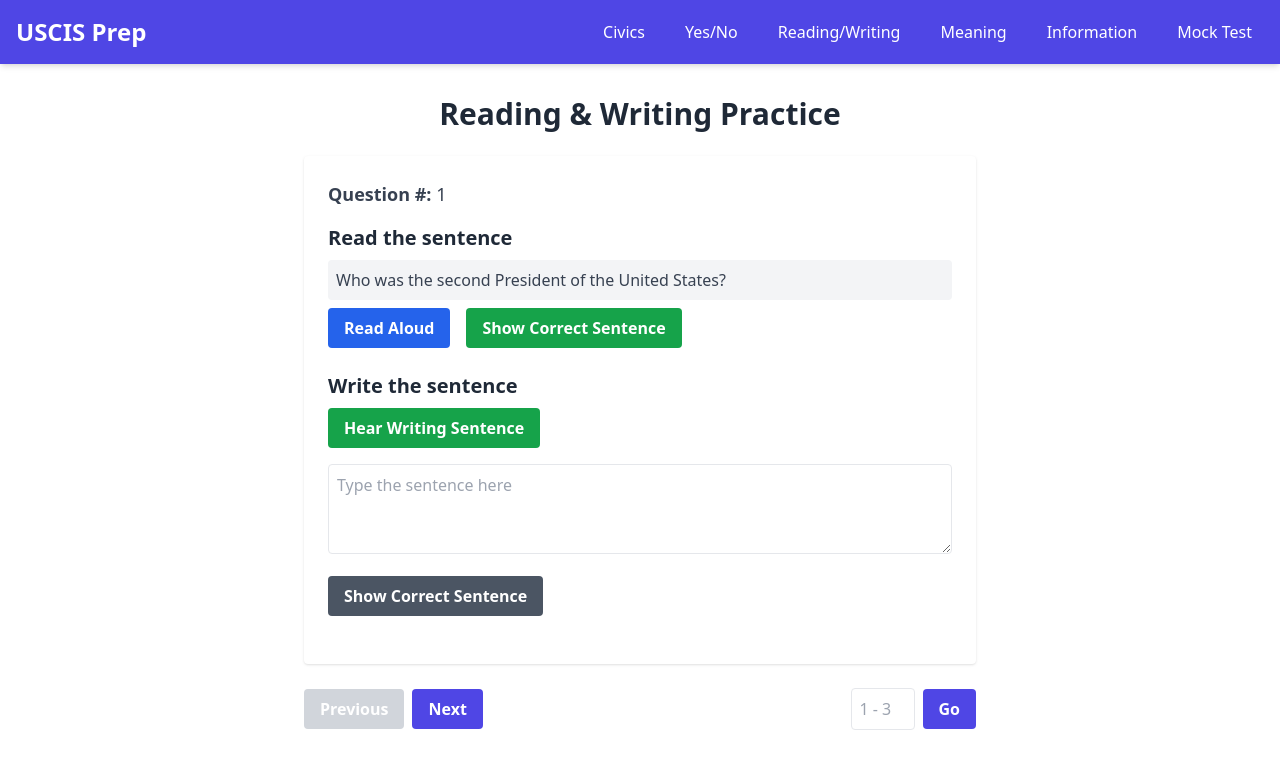
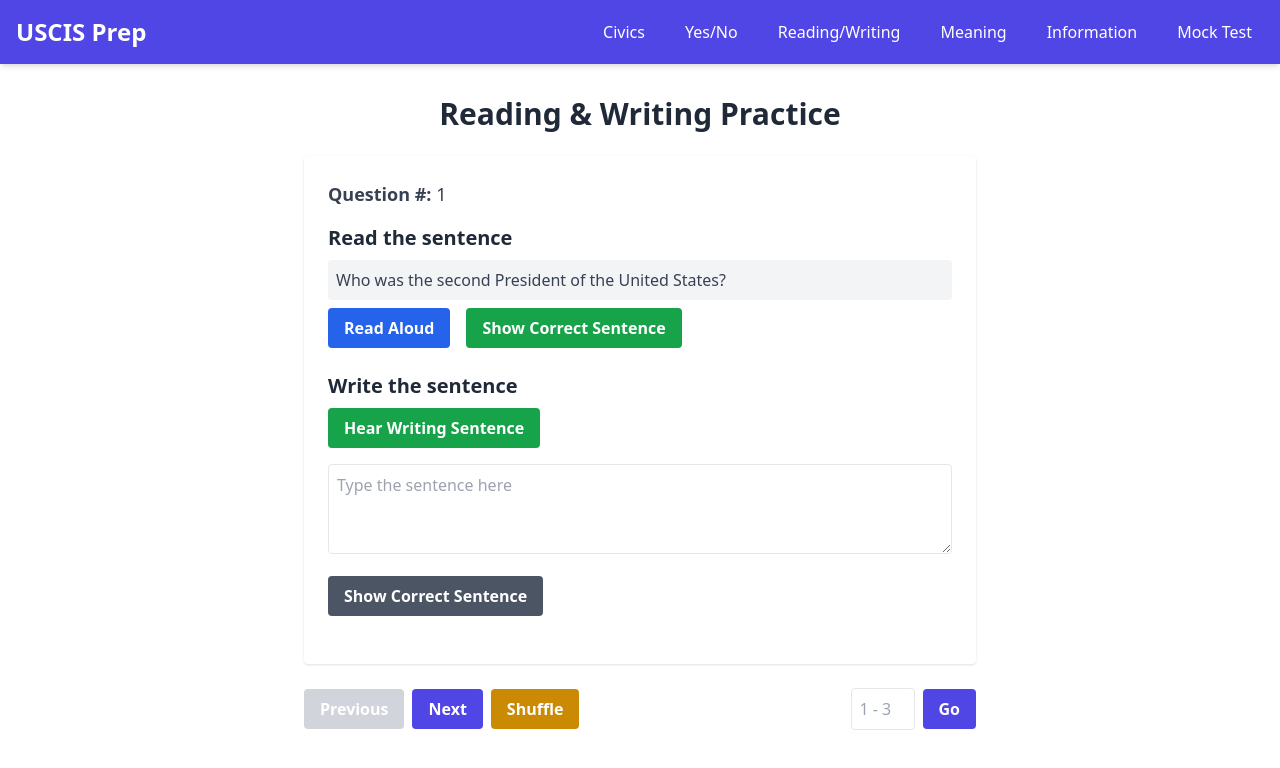
Before and after one commit to hhnguyen-20/us-citizenship-test, a Next.js app: page /readingandwriting in a window 1280 px wide. Shown: the top 768 px of the page. Built offline with nearby package versions, Linux system fonts and the light colour scheme.

Commit message:
add shuffle button for writing page

```diff
--- a/pages/readingandwriting.tsx
+++ b/pages/readingandwriting.tsx
@@ -5,10 +5,11 @@ import readingAndWritingTest from "../data/ReadingAndWritingTest.json";
 import { getVoices, getDesiredVoice, speakText, goToQuestion } from "@/utils/common";
 
 export default function ReadingAndWriting() {
+  const [questions, setQuestions] = useState(readingAndWritingTest);
   const [currentQuestionIndex, setCurrentQuestionIndex] = useState(0);
   const [userWriting, setUserWriting] = useState("");
   const [showCorrectWriting, setShowCorrectWriting] = useState(false);
-  const [jumpNumber, setJumpNumber] = useState(""); // NEW: For user input
+  const [jumpNumber, setJumpNumber] = useState("");
 
   const currentItem = readingAndWritingTest[currentQuestionIndex];
   const readingSentence = currentItem?.reading || "No reading found.";
@@ -53,6 +54,18 @@ export default function ReadingAndWriting() {
   if (!currentItem) {
     return <div className="p-6 text-red-500">No questions available.</div>;
   }
+
+  // Shuffle questions using the Fisher–Yates algorithm
+  const shuffleQuestions = () => {
+    const shuffled = [...questions];
+    for (let i = shuffled.length - 1; i > 0; i--) {
+      const j = Math.floor(Math.random() * (i + 1));
+      [shuffled[i], shuffled[j]] = [shuffled[j], shuffled[i]];
+    }
+    setQuestions(shuffled);
+    setCurrentQuestionIndex(0);
+    resetView();
+  };
 
   return (
     <div className="mx-auto max-w-2xl py-8">
@@ -158,6 +171,12 @@ export default function ReadingAndWriting() {
           >
             Next
           </button>
+          <button
+            onClick={shuffleQuestions}
+            className="rounded bg-yellow-600 px-4 py-2 font-bold text-white transition-colors hover:bg-yellow-500"
+          >
+            Shuffle
+          </button>
         </div>
 
         {/* Jump-to-question area */}
```
